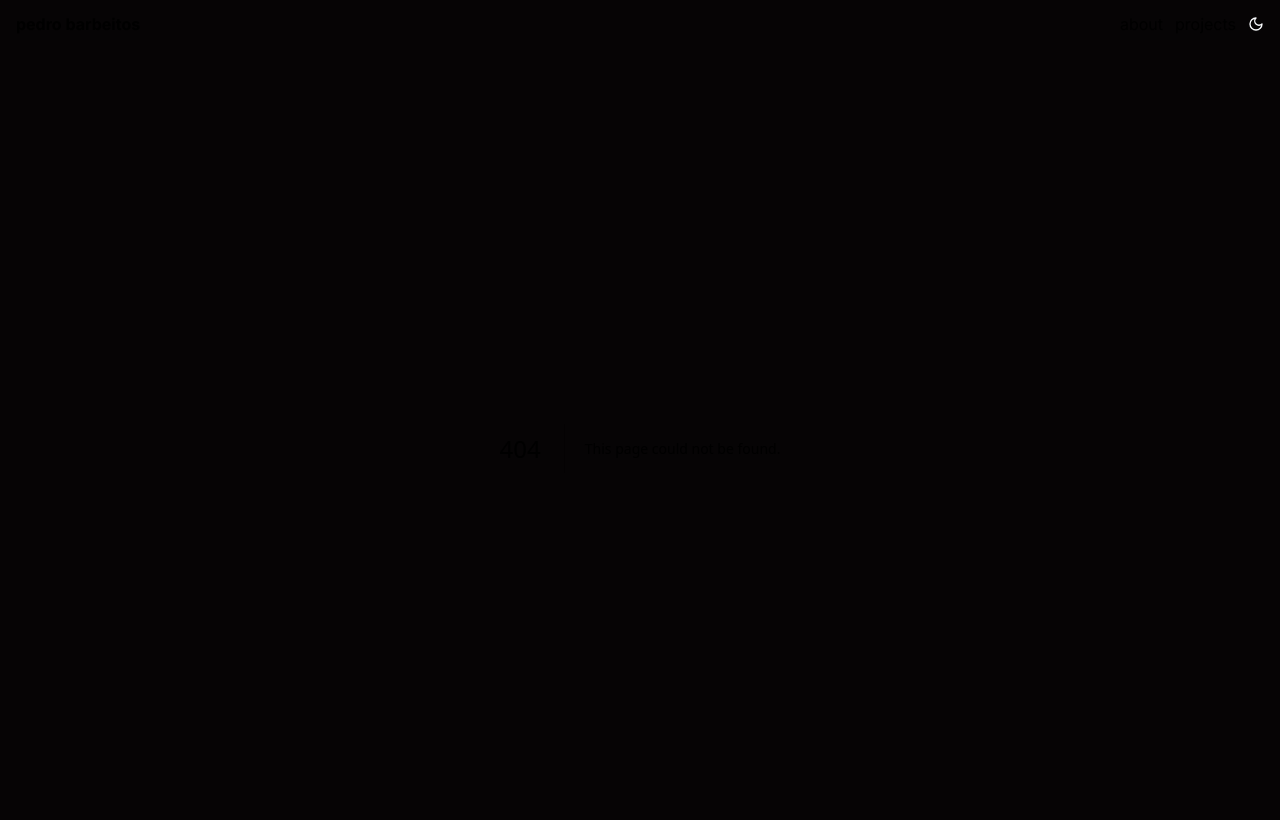
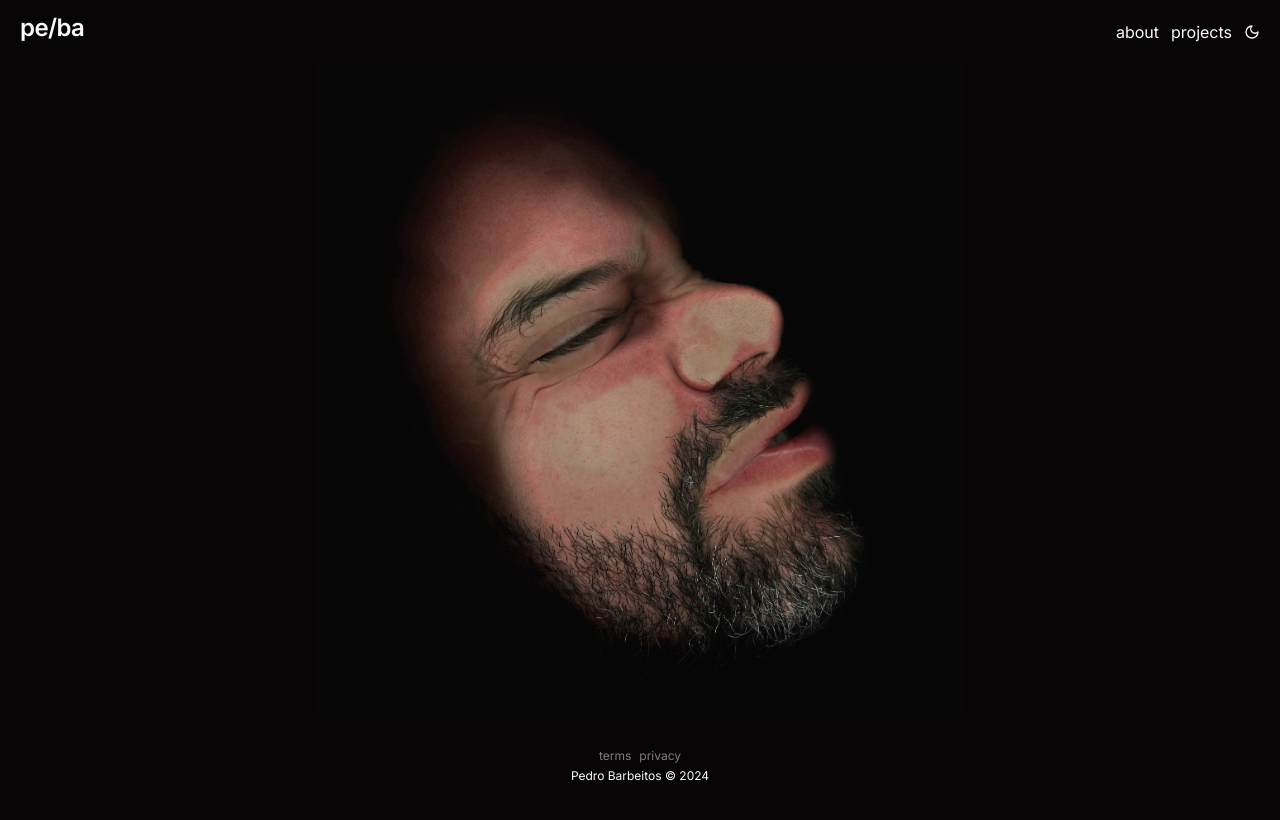
Before and after one commit to pedrobarbeitos/pedrobarbeitos.dev_v3, a Next.js app: page /about in a window 1280 px wide. Before the commit this address had no page. Shown: the top 820 px of the page. Built offline with nearby package versions, Linux system fonts and the light colour scheme.

Commit message:
typography updated

```diff
--- /dev/null
+++ b/app/about/page.tsx
@@ -0,0 +1,15 @@
+import BackImage from "@/components/BackImage";
+import Footer from "@/components/Footer";
+import A01 from "/public/01A.jpg";
+import B01 from "/public/01B.jpg";
+
+export default function About() {
+  return (
+    <main className=" grow flex w-full flex-col items-center">
+      <section className="flex grow w-full">
+        <BackImage imageOne={A01} imageTwo={B01} />
+      </section>
+      <Footer />
+    </main>
+  );
+}
--- a/app/globals.css
+++ b/app/globals.css
@@ -1,10 +1,18 @@
 @tailwind base;
 @tailwind components;
 @tailwind utilities;
+@keyframes fadeInAnimation {
+  0% {
+    opacity: 0;
+  }
+  100% {
+    opacity: 1;
+  }
+}
 
 @layer base {
   :root {
-    --background: 0 0% 100%;
+    --background: 0 0% 98%;
     --foreground: 222.2 84% 4.9%;
 
     --card: 0 0% 100%;
--- a/app/layout.tsx
+++ b/app/layout.tsx
@@ -24,7 +24,7 @@ export default function RootLayout({
     <html lang="en">
       <body
         className={cn(
-          " flex flex-col items-center min-h-dvh bg-background font-sans antialiased px-4 pb-4 overflow-auto",
+          " flex flex-col items-center min-h-dvh bg-background font-sans antialiased px-5 pb-4 overflow-auto",
           fontSans.variable
         )}
       >
--- a/components/BackImage.tsx
+++ b/components/BackImage.tsx
@@ -3,8 +3,6 @@
 import React, { useState, useEffect } from "react";
 import Image, { StaticImageData } from "next/image";
 import styles from "./backImage.module.css";
-import A01 from "../public/01A.jpg";
-import B01 from "../public/01B.jpg";
 
 const BackImage = (props: {
   imageOne: StaticImageData;
@@ -50,6 +48,7 @@ const BackImage = (props: {
         style={tiltStyle}
       >
         <Image
+          className="object-contain invert grayscale dark:invert-0 dark:grayscale-0"
           src={props.imageOne}
           width={700}
           height={700}
@@ -64,6 +63,7 @@ const BackImage = (props: {
         style={tiltStyle}
       >
         <Image
+          className="object-contain invert grayscale dark:invert-0 dark:grayscale-0"
           src={props.imageTwo}
           width={700}
           height={700}
--- a/components/Navbar.tsx
+++ b/components/Navbar.tsx
@@ -4,14 +4,16 @@ import { ModeToggle } from "./ModeToggle";
 
 export default function Navbar() {
   return (
-    <div className="flex flex-wrap justify-between items-center w-full h-12 sticky top-0 bg-background z-10">
+    <div className="flex flex-wrap justify-between items-center w-full h-16 sticky top-0 bg-background z-10">
       <div className="flex items-center h-6">
         <Link href="/">
-          <b>pedro barbeitos</b>
+          <h1 className="scroll-m-20 pb-2 text-2xl font-semibold tracking-tight first:mt-0">
+            pe/ba
+          </h1>
         </Link>
       </div>
       <div className="flex justify-between w-auto gap-3 items-center h-6">
-        <Link href="">about</Link>
+        <Link href="/about">about</Link>
         <Link href="/projects">projects</Link>
         <ModeToggle />
       </div>
--- a/components/backImage.module.css
+++ b/components/backImage.module.css
@@ -6,7 +6,6 @@
       opacity: 1;
     }
   }
-
 
   .imageContainer {
     display: flex;
```
Also changed, not shown: public/pgsf.png (added).
